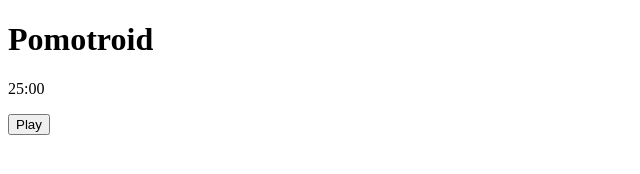
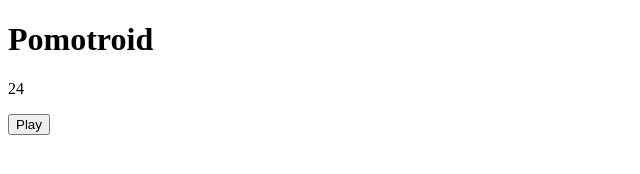
Before and after one commit to Dougallwebdesign/pomotroid, a plain HTML site: page index.html in a window 1280 px wide. Both pictures are taken after a click on the button "Play". Shown: the full height of the page, 0-640 px from the left. Drawn offline with Linux system fonts and the light colour scheme.

Commit message:
My Function update

```diff
--- a/index.html
+++ b/index.html
@@ -9,7 +9,9 @@
     <script>
 
         function myFunction(){
-            document.getElementById("demo").innerHTML = "25:00";
+            var timer = 25;
+            timer--;
+            document.getElementById("demo").innerHTML = timer;
         }
 
         //Testing window alert
```
